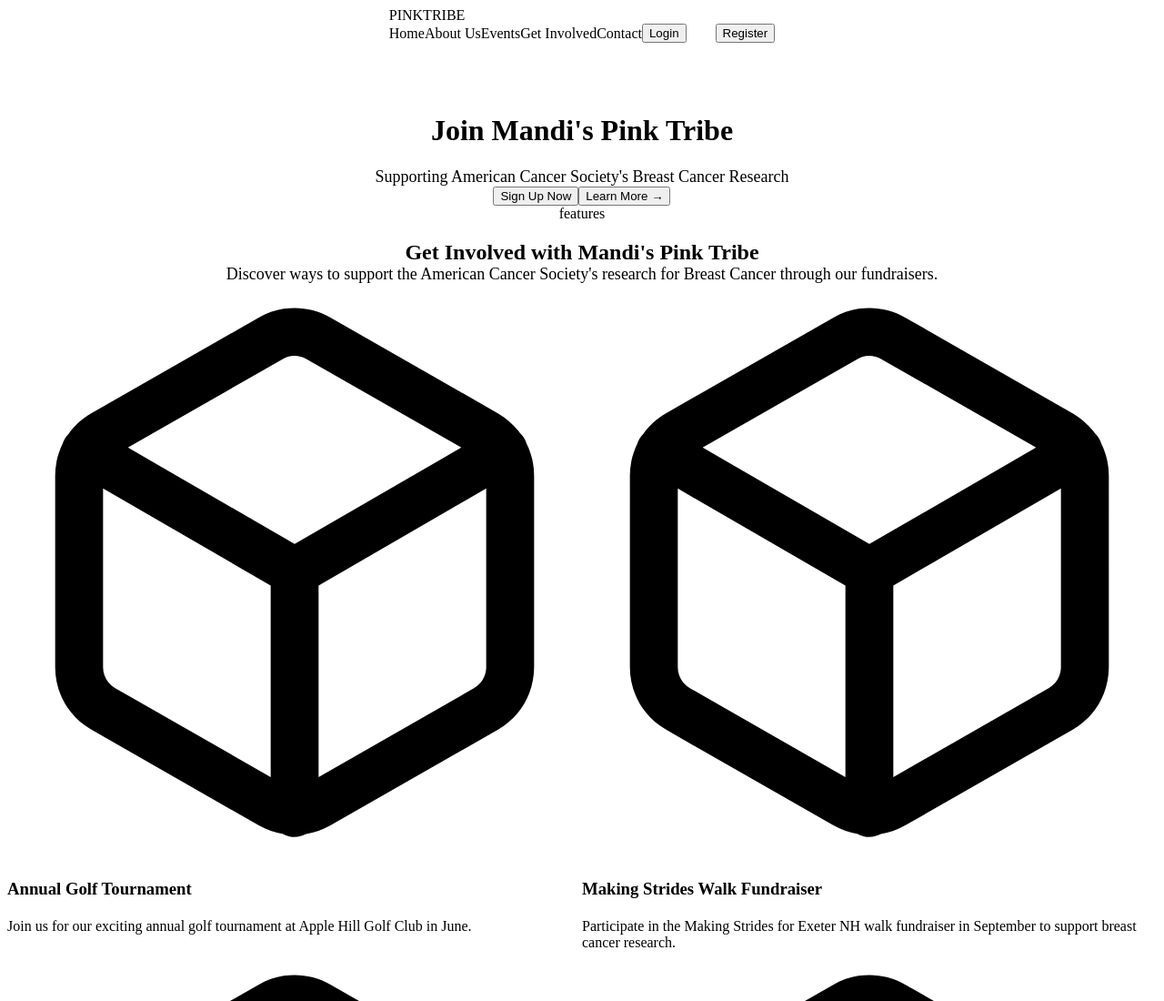
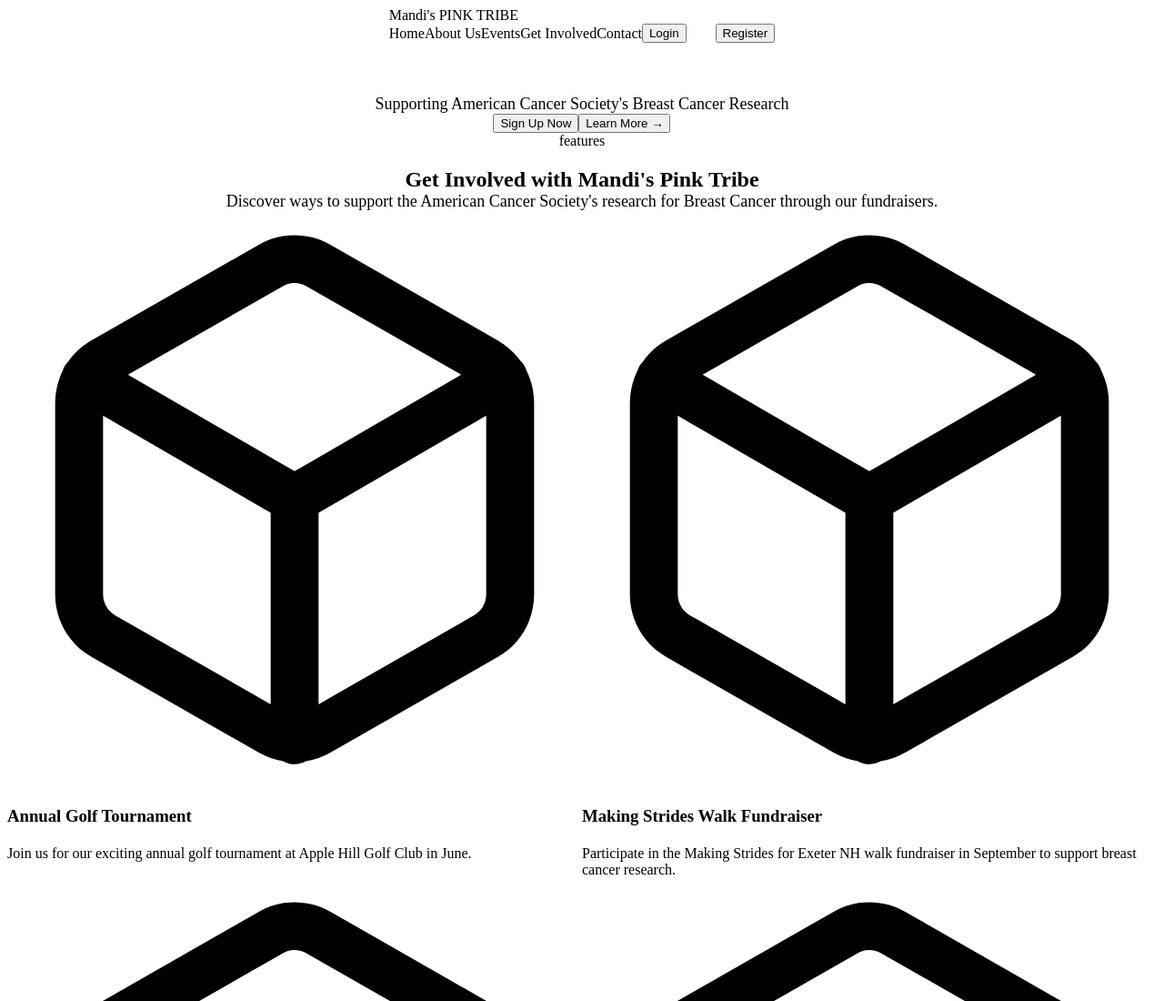
Before and after one commit to MrTaz/mandispinktribe, a plain HTML site: page index.html in a window 1280 px wide. Shown: the top 1100 px of the page at 91% size. Drawn offline with Linux system fonts and the light colour scheme.

Commit message:
updated page layout

```diff
--- a/index.html
+++ b/index.html
@@ -6,7 +6,7 @@
         data-thq="thq-navbar"
         class="navbarContainer home-navbar-interactive"
       >
-        <span class="logo">PINKTRIBE</span>
+        <span class="logo">Mandi&apos;s PINK TRIBE</span>
         <div data-thq="thq-navbar-nav" class="home-desktop-menu">
           <nav class="home-links">
             <span class="bodySmall">Home</span>
@@ -79,11 +79,8 @@
       </header>
     </div>
     <div class="home-hero">
-      <div class="heroContainer home-hero1">
+      <div class="home-hero1 heroContainer">
         <div class="home-container01">
-          <h1 class="home-hero-heading heading1">
-            Join Mandi&apos;s Pink Tribe
-          </h1>
           <span class="home-hero-sub-heading bodyLarge">
             <span>
               <span>
```
